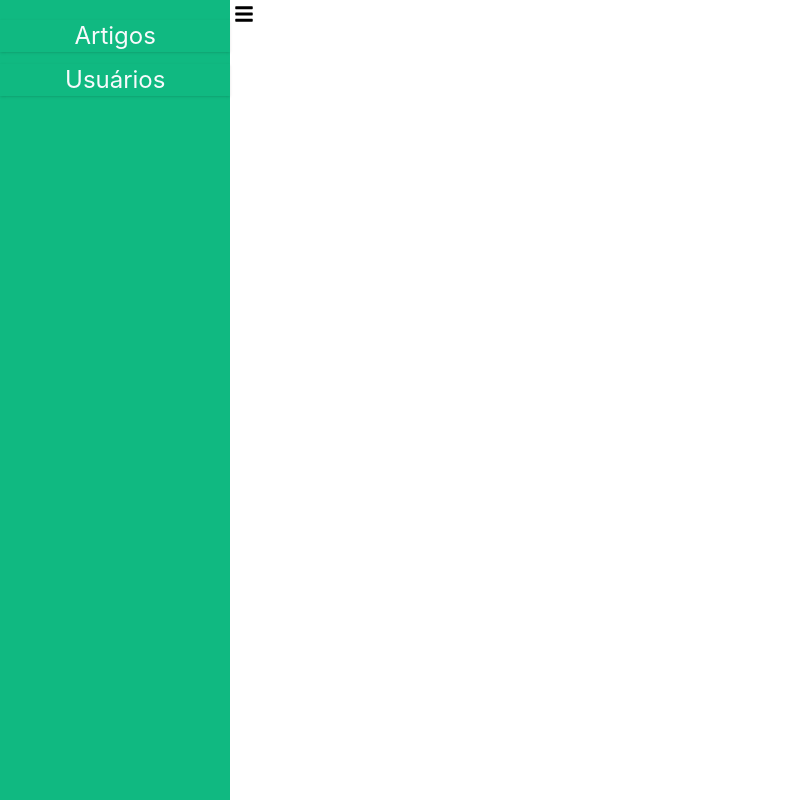
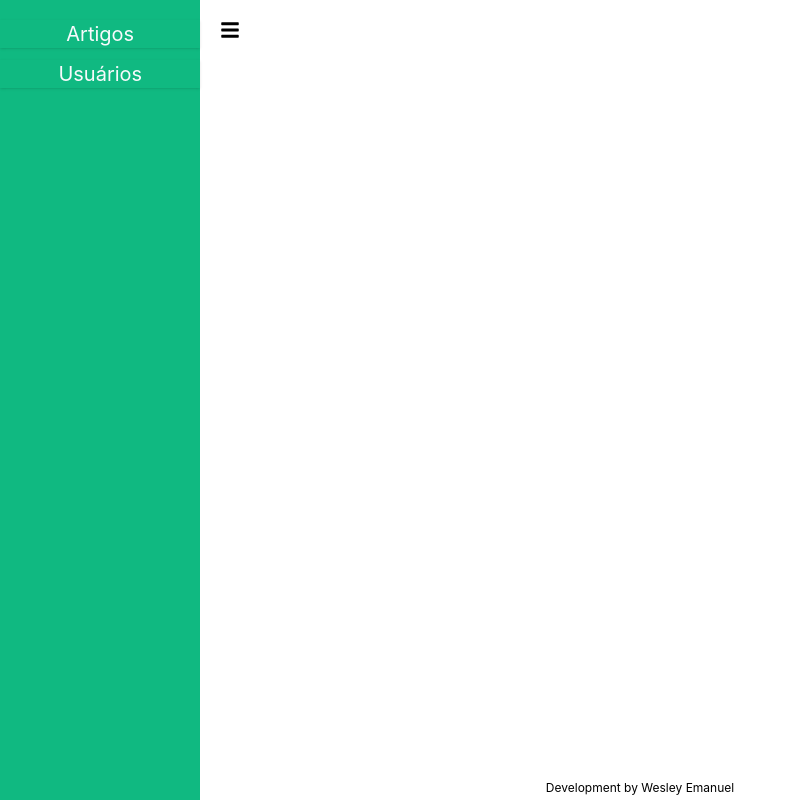
Before and after one commit to WesleyEmanuel/Blog-IPMC, a React (Vite) app: page /admin/login in a window 1280 px wide. Both pictures are taken after typing "name@example.com", "Sample123" into the empty fields and a click on the button "Login". Shown: the whole page, without its empty margins (0-796 px from the left). Built offline with nearby package versions, Linux system fonts and the light colour scheme.

Commit message:
configuracao autenticacao para acesso a rotas

```diff
--- a/src/App.tsx
+++ /dev/null
@@ -1,14 +0,0 @@
-import "./App.css";
-import { AppRoutes } from "./routes";
-// import { HeaderPage } from "./components/template/HeaderPage";
-
-function App() {
-  return (
-    <div className="App">
-      {/* <HeaderPage /> */}
-      <AppRoutes />
-    </div>
-  );
-}
-
-export default App;
--- a/src/components/template/Admin/Sidebar.tsx
+++ /dev/null
@@ -1 +0,0 @@
-export const Sidebar = () => {};
--- a/src/components/template/HeaderPage.tsx
+++ /dev/null
@@ -1,9 +0,0 @@
-import ipmc_logo from "../../assets/images/logo_ipmc.png";
-
-export const HeaderPage = () => {
-  return (
-    <div className="text-center text-3xl shadow">
-      <img src={ipmc_logo} alt="logo ipmc" className=" w-[8rem]" />
-    </div>
-  );
-};
--- a/src/main.tsx
+++ b/src/main.tsx
@@ -1,14 +1,62 @@
 import React from "react";
 import ReactDOM from "react-dom/client";
-import App from "./App";
 import "./index.css";
+
 import { Provider } from "react-redux";
 import store from "./redux/store";
+
+import { createBrowserRouter, RouterProvider } from "react-router-dom";
+
+import { MenuAdmin } from "./views/MenuAdmin";
+import { Artigos } from "./views/Artigos";
+import { Usuarios } from "./views/Usuarios";
+import { Home } from "./views/Home";
+import { Login } from "./views/Login";
+import { PrivateRoute } from "./views/PrivateRoute";
+
+const router = createBrowserRouter([
+  {
+    path: "/admin",
+    element: (
+      <PrivateRoute>
+        <MenuAdmin />
+      </PrivateRoute>
+    ),
+    children: [
+      {
+        path: "artigos",
+        element: <Artigos />,
+      },
+      {
+        path: "usuarios",
+        element: <Usuarios />,
+      },
+    ],
+  },
+  {
+    path: "/",
+    element: <Home />,
+    errorElement: (
+      <div className="flex justify-center text-4xl items-center h-[60vh]">
+        <h1>Not Found</h1>
+      </div>
+    ),
+  },
+  {
+    path: "admin/login",
+    element: <Login />,
+  },
+]);
 
 ReactDOM.createRoot(document.getElementById("root") as HTMLElement).render(
   <React.StrictMode>
     <Provider store={store}>
-      <App />
+      <RouterProvider router={router} />
+      <div className="fixed bottom-0 w-[100vw] text-center p-1 text-xs">
+        <h1>
+          Development by <a href="">Wesley Emanuel</a>
+        </h1>
+      </div>
     </Provider>
   </React.StrictMode>
 );
--- a/src/routes.tsx
+++ /dev/null
@@ -1,18 +0,0 @@
-import React from "react";
-import { BrowserRouter as Router, Route, Routes } from "react-router-dom";
-
-import { Home } from "./views/Home";
-import { Login } from "./views/Login";
-import { Admin } from "./views/Admin";
-
-export const AppRoutes = () => {
-  return (
-    <Router>
-      <Routes>
-        <Route path="/" element={<Home />} />
-        <Route path="/admin/login" element={<Login />} />
-        <Route path="/admin" element={<Admin />} />
-      </Routes>
-    </Router>
-  );
-};
--- /dev/null
+++ b/src/views/Artigos.tsx
@@ -0,0 +1,3 @@
+export const Artigos = () => {
+  return <h1>Artigos</h1>;
+};
--- a/src/views/Login.tsx
+++ b/src/views/Login.tsx
@@ -3,14 +3,14 @@ import { useDispatch } from "react-redux";
 import { FaLock, FaUserAlt } from "react-icons/fa";
 import { LoginService } from "../services/login";
 import { useNavigate } from "react-router-dom";
-// import { setLoggedUser } from "../redux/loggedUserSlice";
+import { setLoggedUser } from "../redux/loggedUserSlice";
 
 export const Login = () => {
   // const loginService = new LoginService();
   const [email, setEmail] = useState("");
   const [password, setPassword] = useState("");
 
-  // const dispach = useDispatch();
+  const dispach = useDispatch();
   const [test, setTest] = useState(false);
 
   let navigate = useNavigate();
@@ -33,14 +33,15 @@ export const Login = () => {
     // const result = await loginService.login(user);
 
     // console.log(result);
-    // dispach(
-    //   setLoggedUser({
-    //     email: result.user.email,
-    //     id: result.user.id,
-    //     name: result.user.name,
-    //     token: result.token,
-    //   })
-    // );
+    dispach(
+      setLoggedUser({
+        email: "result.user.email",
+        id: 8,
+        // result.user.id,
+        name: "result.user.name",
+        token: "result.token",
+      })
+    );
   }
 
   function handleChangeEmail(event) {
--- a/src/views/Admin.tsx
+++ b/src/views/MenuAdmin.tsx
@@ -1,34 +1,36 @@
 import { useState } from "react";
 import { FaBars } from "react-icons/fa";
-import { Link } from "react-router-dom";
+import { Link, Outlet } from "react-router-dom";
 
-export const Admin = () => {
+export const MenuAdmin = () => {
   const [openSidebar, setOpenSidebar] = useState(true);
 
   function handleSidebar(e) {
     e.preventDefault();
     setOpenSidebar(!openSidebar);
-    console.log(openSidebar);
   }
 
   const menuItems = [
-    { label: "Artigos", path: "/" },
-    { label: "Usuários", path: "/" },
+    { label: "Artigos", path: "/admin/artigos" },
+    { label: "Usuários", path: "/admin/usuarios" },
   ];
   return (
     <div className="flex items-start">
       {openSidebar && (
-        <div className="w-[18vw] h-[100vh] bg-greenAppColor flex flex-col items-center pt-5 gap-3">
+        <div className="w-[20vw] h-[100vh] bg-greenAppColor flex flex-col items-center pt-5 gap-3">
           {menuItems.map((item) => (
             <Link to={item.path} className="w-[100%] text-center shadow">
-              <span className="text-[#f8fafc] text-2xl ">{item.label}</span>
+              <span className="text-[#f8fafc] text-xl ">{item.label}</span>
             </Link>
           ))}
         </div>
       )}
       <button onClick={handleSidebar}>
-        <FaBars className="m-1 text-xl" />
+        <FaBars className="m-5 text-xl" />
       </button>
-    </div>
+      <div className=" w-[100%] h-[100vh] p-10">
+        <Outlet />
+      </div>
+    </div> //
   );
 };
--- /dev/null
+++ b/src/views/PrivateRoute.tsx
@@ -0,0 +1,10 @@
+import { useSelector } from "react-redux";
+import { useLoggedUser } from "../redux/loggedUserSlice";
+import { Navigate } from "react-router-dom";
+
+export const PrivateRoute = ({ children }) => {
+  const loggedUser = useSelector(useLoggedUser);
+  console.log(loggedUser.id);
+
+  return loggedUser.id ? children : <Navigate to="/admin/login" />;
+};
--- /dev/null
+++ b/src/views/Usuarios.tsx
@@ -0,0 +1,3 @@
+export const Usuarios = () => {
+  return <h1>Usuários</h1>;
+};
```
